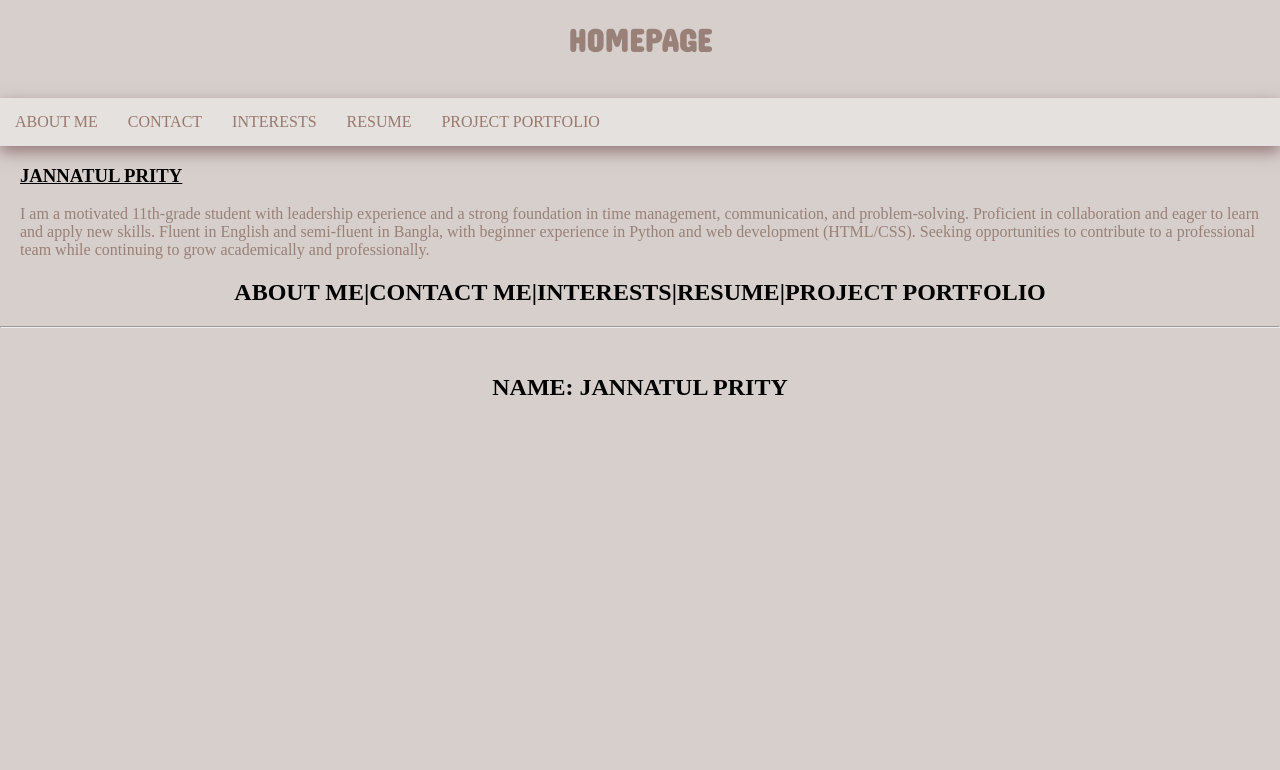
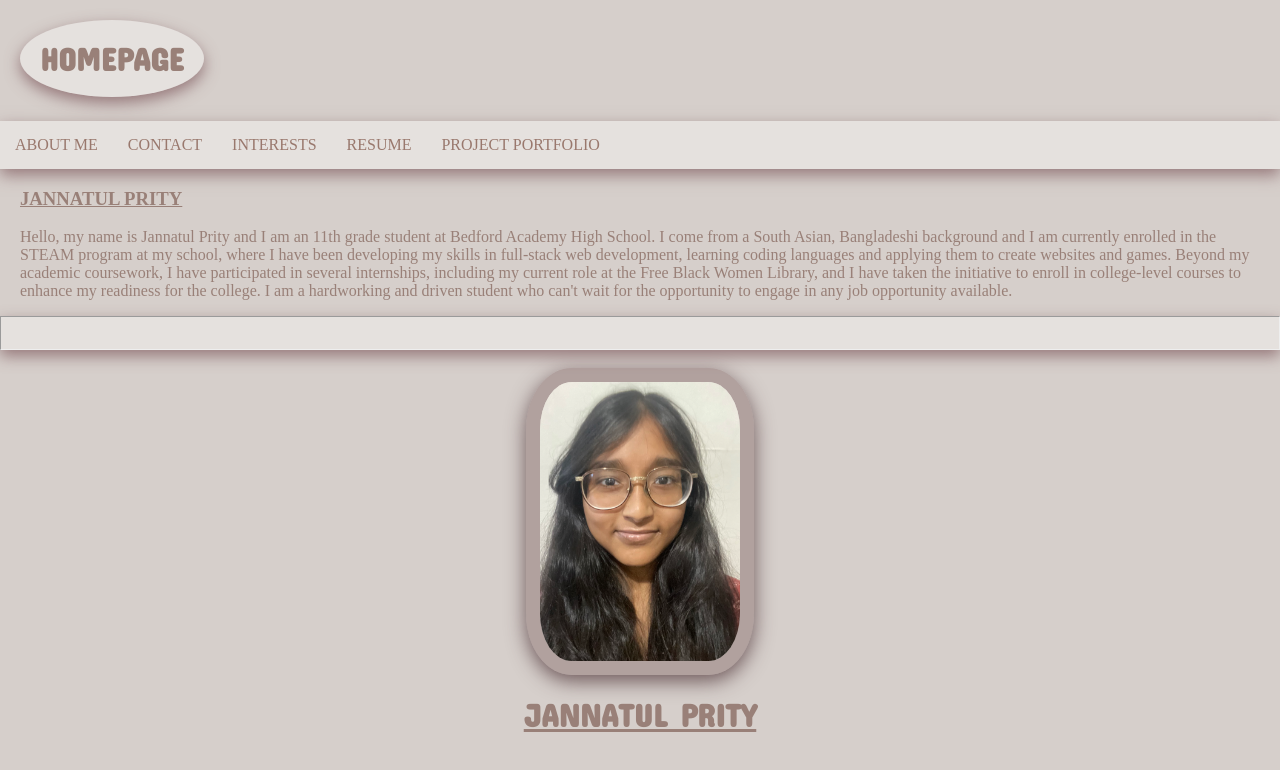
Before and after one commit to JannatulP49/JannatulP49.github.io, a plain HTML site: page index.html in a window 1280 px wide. Drawn offline with Linux system fonts and the light colour scheme; a web font is replaced by a local one.

Commit message:
addedpics.html

```diff
--- a/index.html
+++ b/index.html
@@ -1,21 +1,27 @@
 <!DOCTYPE html>
 <html lang="en">
+
 <head>
     <meta charset="UTF-8">
     <meta name="viewport" content="width=device-width, initial-scale=1.0">
     <title>Jannatul Prity</title>
     <link rel="stylesheet" href="styles.css">
     <style>
-        body {background-color:#D6CFCB;}
+        body {
+            background-color: #D6CFCB;
+        }
     </style>
 </head>
+
 <body>
     <style>
-        h1 {color: rgb(153, 128, 120);}
+        h1 {
+            color: rgb(153, 128, 120);
+        }
     </style>
-    <center><h1>HOMEPAGE</h1></center>
+<h1 class="text-center">HOMEPAGE</h1>
+
     <br>
-
     <nav class="navbar">
         <ul>
             <li><a href="about_me.html">ABOUT ME</a> </li>
@@ -26,18 +32,44 @@
         </ul>
     </nav>
 
-
     <main>
         <style>
-            p{color: rgb(153, 128, 120) ;}
+            p {
+                color: rgb(153, 128, 120);
+            }
+
+            h3 {
+                color: rgb(153, 128, 120);
+            }
         </style>
         <h3><u>JANNATUL PRITY </u></h3>
-        <p>I am a motivated 11th-grade student with leadership experience and a strong foundation in time management, communication, and problem-solving. Proficient in collaboration and eager to learn and apply new skills. Fluent in English and semi-fluent in Bangla, with beginner experience in Python and web development (HTML/CSS). Seeking opportunities to contribute to a professional team while continuing to grow academically and professionally. </p>
+        <p>Hello, my name is Jannatul Prity and I am an 11th grade student at Bedford Academy High School. I come from a
+            South Asian, Bangladeshi background and I am currently enrolled in the STEAM program at my school, where I
+            have been developing my skills in full-stack web development, learning coding languages and applying them to
+            create websites and games. Beyond my academic coursework, I have participated in several internships,
+            including my current role at the Free Black Women Library, and I have taken the initiative to enroll in
+            college-level courses to enhance my readiness for the college. I am a hardworking and driven student who
+            can't wait for the opportunity to engage in any job opportunity available.
+        </p>
     </main>
-    <center><h2>ABOUT ME|CONTACT ME|INTERESTS|RESUME|PROJECT PORTFOLIO </h2></center>
-    <hr>
+    <div>
+        <hr class="thicky">
+    </div>
     <br>
-    <center><h2> NAME: JANNATUL PRITY</h2></center>
+
+    <img id="borderpic" src="image.png" width="200"  alt="JANNATULPRITY">
+
+
+    <h1 class="header49">
+        <u>JANNATUL PRITY</u>
+
+    </h1>
+    <p>
+
+    </p>
+
+
 
 </body>
+
 </html>
--- a/styles.css
+++ b/styles.css
@@ -66,7 +66,21 @@ h1{
     padding: 2dvh;
     margin: 0px;
     overflow: hidden;
-    box-shadow: 0 6px 15px rgba(122, 84, 89, 0.7);
-
-
+    box-shadow: 0 6px 15px rgba(122, 84, 89, 0.7)
 }
+#borderpic{
+    border-style: solid;
+    border-color:rgba(118, 86, 86, 0.384) ;
+    border-width: 14px;
+    border-radius: 20%;
+    display: block;
+  margin-left: auto;
+  margin-right: auto;
+  box-shadow: 0 6px 20px rgba(63, 34, 38, 0.7);
+}
+.header49{
+    text-align: center;
+}
+.centerabout{
+    text-align: center;
+}
```
Also changed, not shown: about_me.html (+49 -3 lines), contact_me.html (+18 -3 lines), interests.html (+1 -1 lines), project_portfolio.html (+1 -1 lines), resume.html (+1 -1 lines), bedford (1).jpeg (added), bksteam.jpeg (added), image.png (added), 1 other file. Lines whose indentation alone changed are shown as unchanged.
